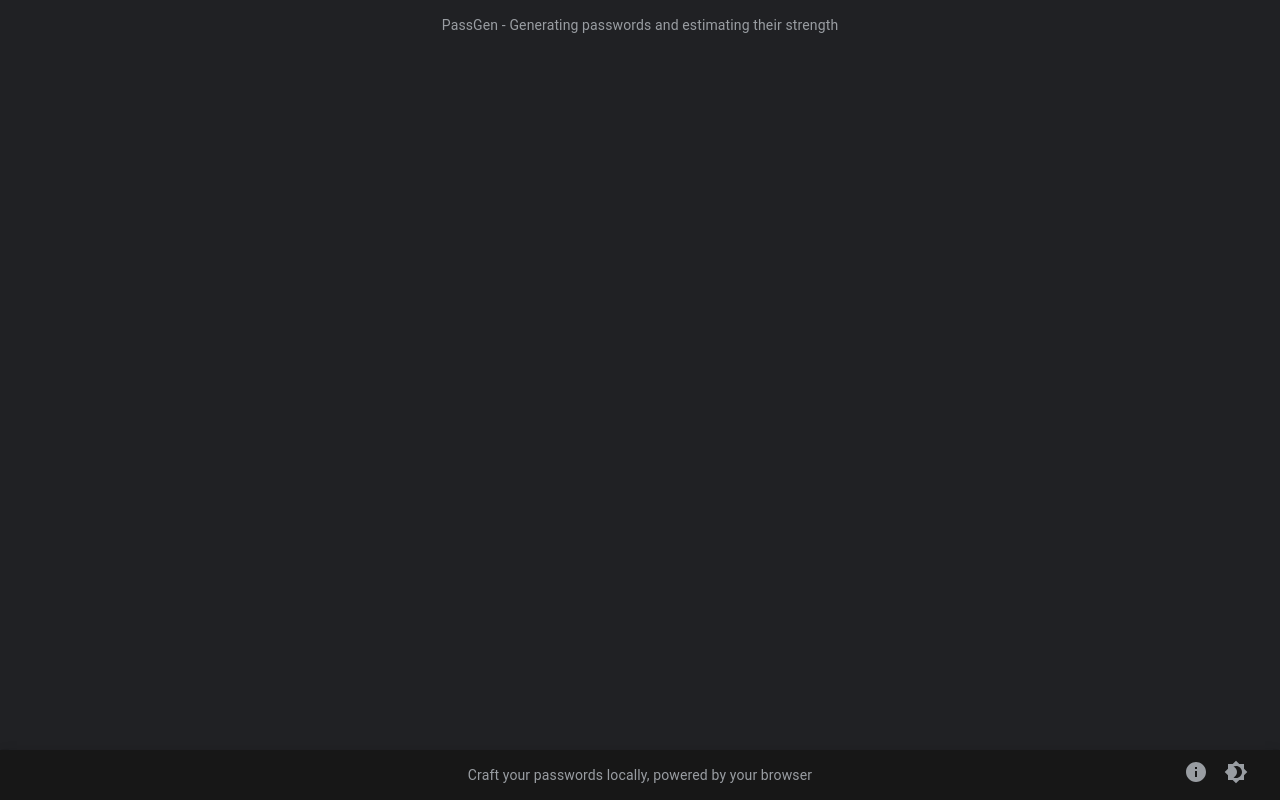
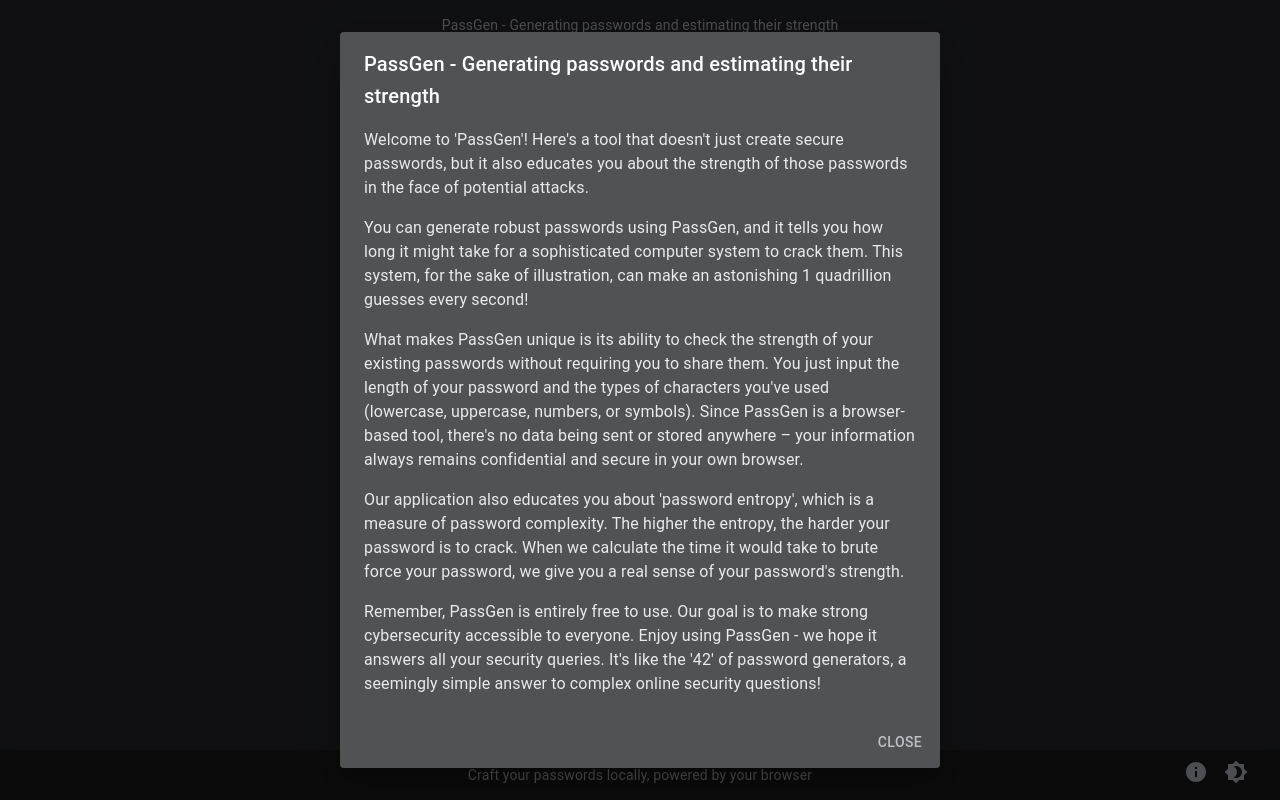
Before and after one commit to simon-styles/passGen, a React (Create React App) app: page / in a window 1280 px wide. Both pictures are taken after a click on the button 1196 px from the left and 775 px from the top of the page. Built offline with nearby package versions, Linux system fonts and the light colour scheme.

Commit message:
Added info dialog

```diff
--- a/src/components/MainPage.tsx
+++ b/src/components/MainPage.tsx
@@ -7,6 +7,12 @@ import {
   Toolbar,
   Typography,
   IconButton,
+  Dialog,
+  DialogTitle,
+  DialogContent,
+  DialogContentText,
+  DialogActions,
+  Button,
 } from "@mui/material";
 import InfoIcon from "@mui/icons-material/Info";
 import Brightness4Icon from "@mui/icons-material/Brightness4";
@@ -37,9 +43,18 @@ const lightTheme = createTheme({
 
 const MainPage: React.FC = () => {
   const [theme, setTheme] = useState("dark");
+  const [openInfo, setOpenInfo] = useState(false);
 
   const toggleTheme = () => {
     setTheme(theme === "light" ? "dark" : "light");
+  };
+
+  const handleClickOpenInfo = () => {
+    setOpenInfo(true);
+  };
+
+  const handleCloseInfo = () => {
+    setOpenInfo(false);
   };
 
   return (
@@ -115,10 +130,96 @@ const MainPage: React.FC = () => {
                 color: theme === "dark" ? "#999da2" : "#70757a",
                 display: "block",
               }}
+              onClick={handleClickOpenInfo}
             >
               <InfoIcon />
             </IconButton>
-
+            <Dialog
+              open={openInfo}
+              onClose={handleCloseInfo}
+              PaperProps={{
+                style: {
+                  backgroundColor: theme === "dark" ? "#303134" : "#f8f9fa",
+                },
+              }}
+            >
+              <DialogTitle
+                style={{ color: theme === "dark" ? "#FFFFFF" : "#202124" }}
+              >
+                PassGen - Generating passwords and estimating their strength
+              </DialogTitle>
+              <DialogContent>
+                <DialogContentText>
+                  <Typography
+                    paragraph
+                    style={{
+                      color: theme === "dark" ? "#e8eaed" : "#5f6368",
+                    }}
+                  >
+                    Welcome to 'PassGen'! Here's a tool that doesn't just create
+                    secure passwords, but it also educates you about the
+                    strength of those passwords in the face of potential
+                    attacks.
+                  </Typography>
+                  <Typography
+                    paragraph
+                    style={{
+                      color: theme === "dark" ? "#e8eaed" : "#5f6368",
+                    }}
+                  >
+                    You can generate robust passwords using PassGen, and it
+                    tells you how long it might take for a sophisticated
+                    computer system to crack them. This system, for the sake of
+                    illustration, can make an astonishing 1 quadrillion guesses
+                    every second!
+                  </Typography>
+                  <Typography
+                    paragraph
+                    style={{
+                      color: theme === "dark" ? "#e8eaed" : "#5f6368",
+                    }}
+                  >
+                    What makes PassGen unique is its ability to check the
+                    strength of your existing passwords without requiring you to
+                    share them. You just input the length of your password and
+                    the types of characters you've used (lowercase, uppercase,
+                    numbers, or symbols). Since PassGen is a browser-based tool,
+                    there's no data being sent or stored anywhere – your
+                    information always remains confidential and secure in your
+                    own browser.
+                  </Typography>
+                  <Typography
+                    paragraph
+                    style={{
+                      color: theme === "dark" ? "#e8eaed" : "#5f6368",
+                    }}
+                  >
+                    Our application also educates you about 'password entropy',
+                    which is a measure of password complexity. The higher the
+                    entropy, the harder your password is to crack. When we
+                    calculate the time it would take to brute force your
+                    password, we give you a real sense of your password's
+                    strength.
+                  </Typography>
+                  <Typography
+                    paragraph
+                    style={{
+                      color: theme === "dark" ? "#e8eaed" : "#5f6368",
+                    }}
+                  >
+                    Remember, PassGen is entirely free to use. Our goal is to
+                    make strong cybersecurity accessible to everyone. Enjoy
+                    using PassGen - we hope it answers all your security
+                    queries. It's like the '42' of password generators, a
+                    seemingly simple answer to complex online security
+                    questions!
+                  </Typography>
+                </DialogContentText>
+              </DialogContent>
+              <DialogActions>
+                <Button onClick={handleCloseInfo}>Close</Button>
+              </DialogActions>
+            </Dialog>
             <IconButton
               color="inherit"
               style={{
```
Also changed, not shown: 1 other file (tests, documents, lock files or other folders).
